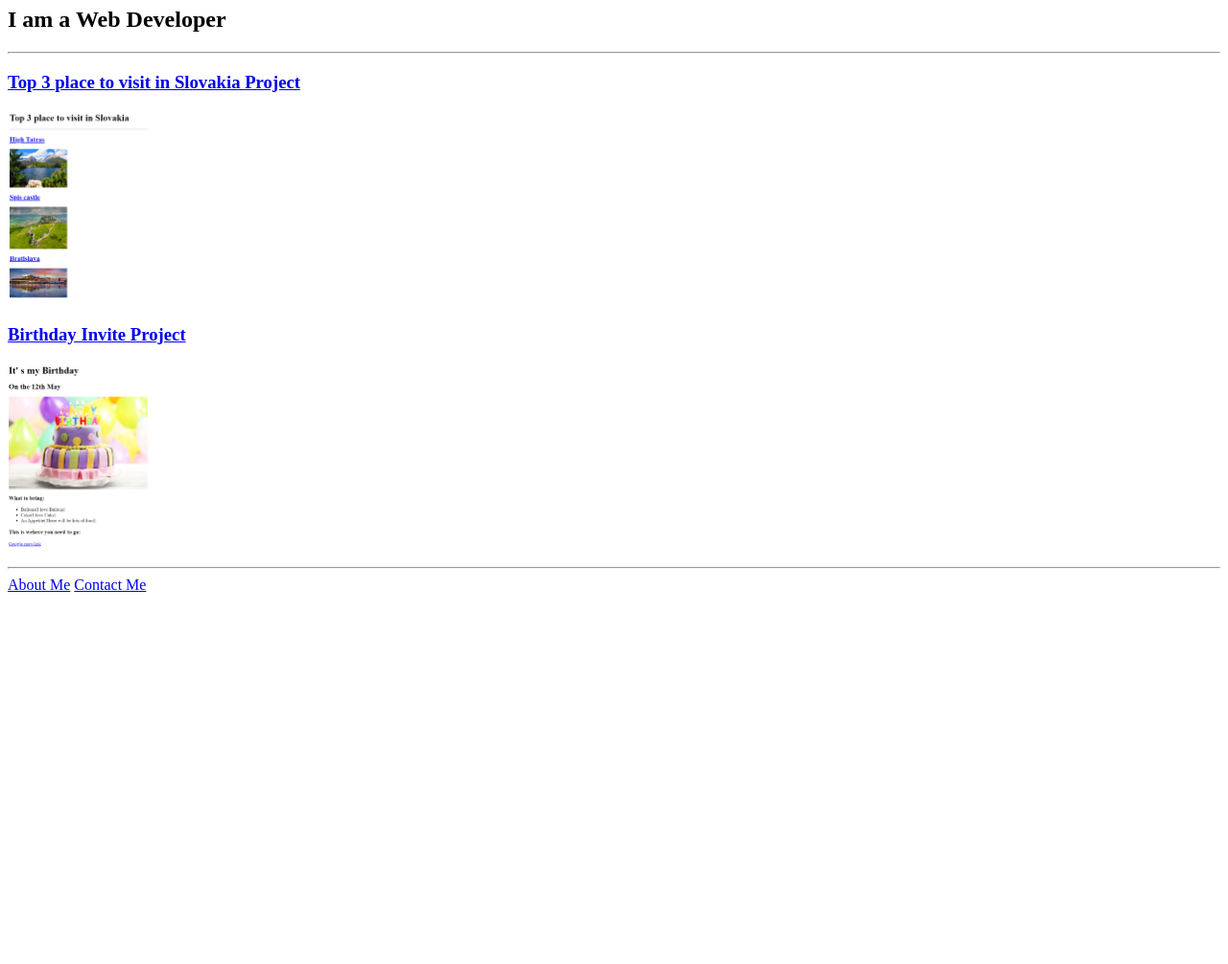
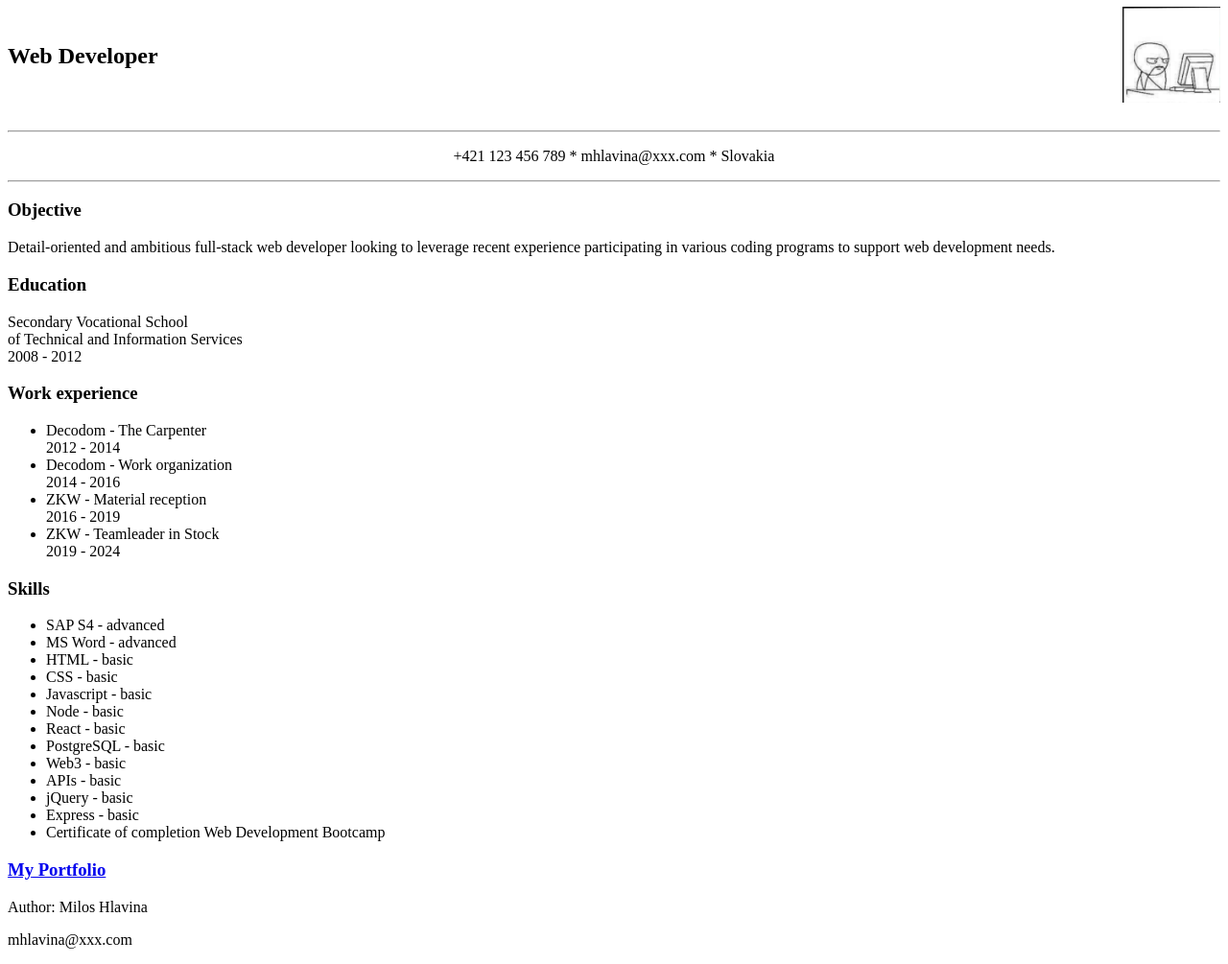
Before and after one commit to Milosvk/html-portfolio, a plain HTML site: page index.html in a window 1280 px wide. Shown: the part 73-1078 px from the top of the page at 96% size. Before the commit the page ends 800 px from the top, so only its background shows below. Drawn offline with Linux system fonts and the light colour scheme.

Commit message:
Add files via upload

```diff
--- a/index.html
+++ b/index.html
@@ -3,18 +3,49 @@
 <head>
     <meta charset="UTF-8">
     <meta name="viewport" content="width=device-width, initial-scale=1.0">
-    <title>Milos Portfolio</title>
+    <title>My Resume</title>
 </head>
 <body>
-    <h1>Milos Portfolio</h1>
-    <h2>I am a Web Developer</h2>
+    <h1>Milos Hlavina</h1> <img src="./Images/Foto.png" height="100" alt="Derp" style="float:right"><br />
+    <h2>Web Developer</h2>
+    <br />
+    <br />
     <hr />
-    <h3><a href="./public/Slovakia/index.html">Top 3 place to visit in Slovakia Project</a></h3>
-    <img src="./assets/images/Slovakia.png" alt="Project Top 3 place to visit in Slovakia" height="200">
-    <h3><a href="./public/3.4 Birthday Invite Project/index.html">Birthday Invite Project</a></h3>
-    <img src="./assets/images/image.png" alt="Project Birthday Invite" height="200">
+    <center>
+    <p>+421 123 456 789 * mhlavina@xxx.com * Slovakia</p>
+    </center>
     <hr />
-    <a href="./public/about.html">About Me</a>
-    <a href="./public/contact.html">Contact Me</a>
+    <h3>Objective</h3>
+    <p>Detail-oriented and ambitious full-stack web developer looking to leverage recent experience participating in various coding programs to support web development needs.</p>
+    <h3>Education</h3>
+    <p>Secondary Vocational School<br /> of Technical and Information Services<br />2008 - 2012</p>
+    <h3>Work experience</h3>
+    <ul>
+        <li>Decodom - The Carpenter<br />2012 - 2014</li>
+        <li>Decodom - Work organization<br />2014 - 2016</li>
+        <li>ZKW - Material reception<br />2016 - 2019</li>
+        <li>ZKW - Teamleader in Stock<br />2019 - 2024</li>
+    </ul>
+    <h3>Skills</h3>
+    <ul>
+        <li>SAP S4 - advanced</li>
+        <li>MS Word - advanced</li>
+        <li>HTML - basic</li>
+        <li>CSS - basic</li>
+        <li>Javascript - basic</li>
+        <li>Node - basic</li>
+        <li>React - basic</li>
+        <li>PostgreSQL - basic</li>
+        <li>Web3 - basic</li>
+        <li>APIs - basic</li>
+        <li>jQuery - basic</li>
+        <li>Express - basic</li>
+        <li>Certificate of completion Web Development Bootcamp</li>
+    </ul>
+    <h3><a href="https://milosvk.github.io/html-portfolio/">My Portfolio</a></h3>
 </body>
+<footer>
+    <p>Author: Milos Hlavina</p>
+    <p>mhlavina@xxx.com</p>
+</footer>
 </html>
```
Also changed, not shown: Images/Foto.png (added).
